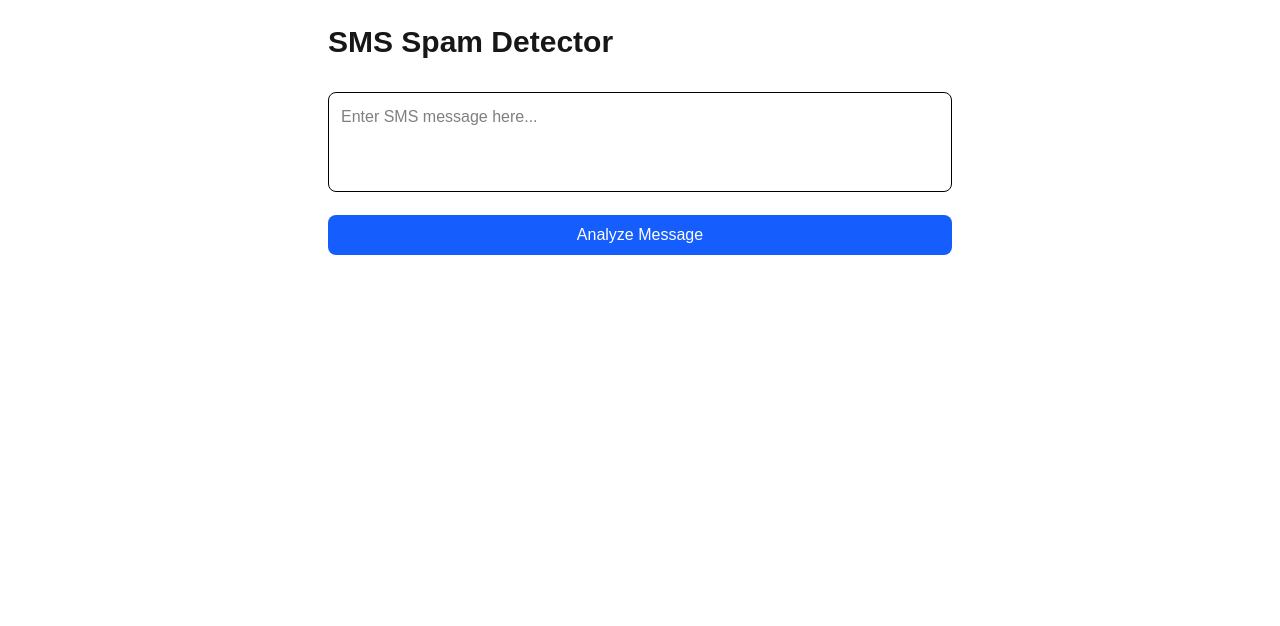
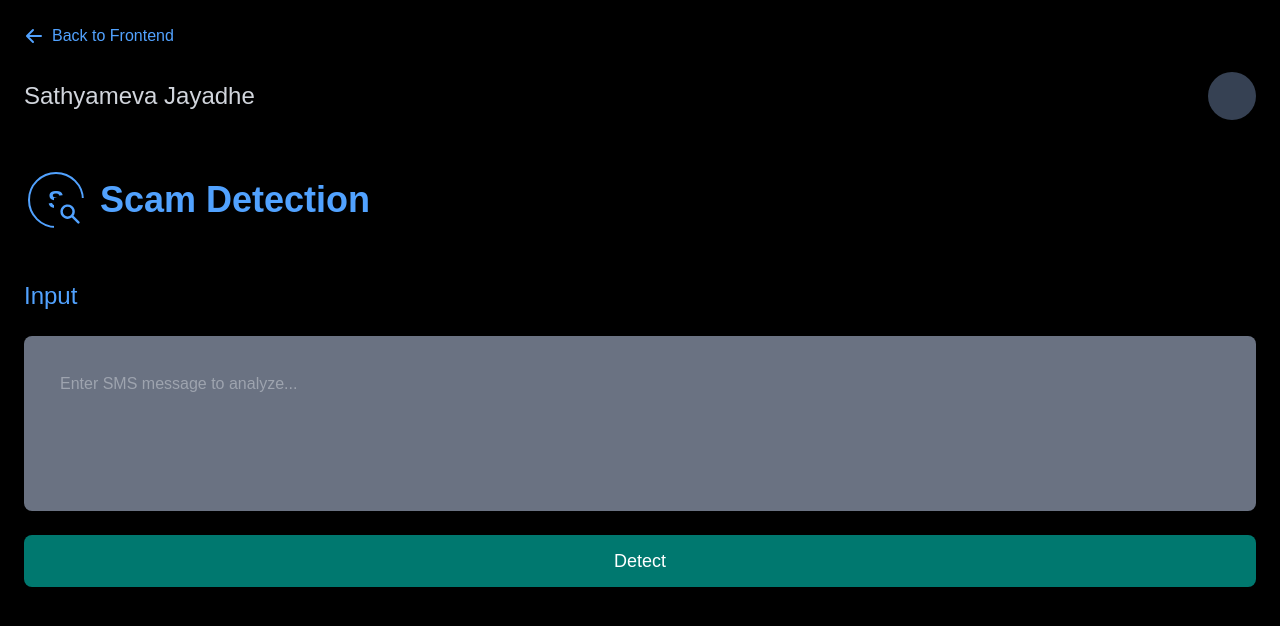
Before and after one commit to Noelithub77/criminus, a Next.js app: page /spam in a window 1280 px wide. Shown: the top 626 px of the page. Built offline with nearby package versions, Linux system fonts and the light colour scheme.

Commit message:
rerouting to spam and better spam detection ui

```diff
--- a/src/app/frontend/page.jsx
+++ b/src/app/frontend/page.jsx
@@ -136,10 +136,9 @@ function App() {
             strokeLinecap="round"
             strokeLinejoin="round"
           >
-            <circle cx="11" cy="11" r="8"></circle>
-            <line x1="21" y1="21" x2="16.65" y2="16.65"></line>
+            <path d="M21 15a2 2 0 0 1-2 2H7l-4 4V5a2 2 0 0 1 2-2h14a2 2 0 0 1 2 2z"></path>
           </svg>
-          <span>Search</span>
+          <span>Chat</span>
         </button>
         <button
           className={`tab-button ${activeTab === "report" ? "active" : ""}`}
--- a/src/app/globals.css
+++ b/src/app/globals.css
@@ -17,8 +17,32 @@
   }
 }
 
+html {
+  height: 100%;
+  box-sizing: border-box;
+}
+
+*, *:before, *:after {
+  box-sizing: inherit;
+}
+
 body {
   color: var(--foreground);
   background: var(--background);
   font-family: Arial, Helvetica, sans-serif;
+  margin: 0;
+  padding: 0;
+  min-height: 100vh;
+  display: flex;
+  flex-direction: column;
+  position: relative;
 }
+
+/* Ensure all main elements have proper layout */
+main {
+  flex: 1;
+  width: 100%;
+  max-width: 100%;
+  display: flex;
+  flex-direction: column;
+}
--- a/src/app/layout.js
+++ b/src/app/layout.js
@@ -19,12 +19,12 @@ export const metadata = {
 
 export default function RootLayout({ children }) {
   return (
-    <html lang="en">
+    <html lang="en" className="h-full">
       <head>
         <meta name="viewport" content="width=device-width, initial-scale=1, maximum-scale=1, user-scalable=0" />
       </head>
       <body
-        className={`${geistSans.variable} ${geistMono.variable} antialiased`}
+        className={`${geistSans.variable} ${geistMono.variable} antialiased min-h-screen flex flex-col`}
       >
         {children}
       </body>
--- a/src/app/spam/page.jsx
+++ b/src/app/spam/page.jsx
@@ -3,6 +3,19 @@
 import { useState, useRef, useEffect } from 'react';
 import { ChatGoogleGenerativeAI } from "@langchain/google-genai";
 import { analyzeLinkContent, extractUrls } from '../../utils/linkScraper';
+import Link from 'next/link';
+
+// Add CSS to ensure full width
+const pageStyles = {
+  minHeight: '100vh',
+  width: '100vw',
+  maxWidth: '100%',
+  margin: 0,
+  padding: '1.5rem',
+  backgroundColor: 'black',
+  color: '#d1d5db',
+  boxSizing: 'border-box'
+};
 
 export default function SpamDetection() {
   const [message, setMessage] = useState('');
@@ -34,6 +47,15 @@ export default function SpamDetection() {
   useEffect(() => {
     adjustTextareaHeight();
   }, [message]);
+
+  // Add effect to force layout recalculation after component mounts
+  useEffect(() => {
+    // Force layout recalculation
+    document.body.style.overflow = 'hidden';
+    setTimeout(() => {
+      document.body.style.overflow = '';
+    }, 0);
+  }, []);
 
   const handleMessageChange = (e) => {
     setMessage(e.target.value);
@@ -147,46 +169,129 @@ Content: ${link.scrapedContent || 'N/A'}
   };
 
   return (
-    <div className="max-w-2xl mx-auto p-6 space-y-6">
-      <h1 className="text-3xl font-bold mb-8">SMS Spam Detector</h1>
+    <div style={pageStyles}>
+      {/* Back button */}
+      <div className="mb-6">
+        <Link href="/frontend" className="flex items-center text-blue-400 hover:text-blue-300 transition-colors w-fit">
+          <svg xmlns="http://www.w3.org/2000/svg" className="h-5 w-5 mr-2" viewBox="0 0 20 20" fill="currentColor">
+            <path fillRule="evenodd" d="M9.707 16.707a1 1 0 01-1.414 0l-6-6a1 1 0 010-1.414l6-6a1 1 0 011.414 1.414L5.414 9H17a1 1 0 110 2H5.414l4.293 4.293a1 1 0 010 1.414z" clipRule="evenodd" />
+          </svg>
+          <span>Back to Frontend</span>
+        </Link>
+      </div>
 
-      <div className="space-y-4">
+      {/* Header with name */}
+      <div className="flex justify-between items-center mb-12">
+        <h1 className="text-2xl font-medium text-gray-300">Sathyameva Jayadhe</h1>
+        <div className="w-12 h-12 bg-gray-700 rounded-full"></div>
+      </div>
+
+      {/* Scam Detection Title with Icon */}
+      <div className="flex items-center gap-3 mb-10">
+        <div className="w-16 h-16 flex items-center justify-center">
+          <div className="w-14 h-14 bg-transparent rounded-full flex items-center justify-center border-2 border-blue-400 relative">
+            <span className="text-blue-400 text-2xl font-bold">S</span>
+            <div className="absolute -right-1 -bottom-1 w-8 h-8 bg-black flex items-center justify-center">
+              <svg xmlns="http://www.w3.org/2000/svg" className="h-6 w-6 text-blue-400" viewBox="0 0 20 20" fill="currentColor">
+                <path fillRule="evenodd" d="M8 4a4 4 0 100 8 4 4 0 000-8zM2 8a6 6 0 1110.89 3.476l4.817 4.817a1 1 0 01-1.414 1.414l-4.816-4.816A6 6 0 012 8z" clipRule="evenodd" />
+              </svg>
+            </div>
+          </div>
+        </div>
+        <h2 className="text-4xl font-bold text-blue-400">Scam Detection</h2>
+      </div>
+
+      {/* Input Section */}
+      <div className="mt-12">
+        <h3 className="text-2xl mb-6 text-blue-400">Input</h3>
+
+        <div className="bg-gray-500 bg-opacity-30 rounded-lg p-6 mb-6">
           <textarea
             ref={textareaRef}
-          className="w-full p-3 border rounded-lg min-h-[100px] text-black bg-white resize-none overflow-hidden"
-          placeholder="Enter SMS message here..."
+            className="w-full p-3 border-0 rounded-lg min-h-[120px] text-gray-300 bg-transparent resize-none focus:outline-none"
+            placeholder="Enter SMS message to analyze..."
             value={message}
             onChange={handleMessageChange}
-          rows={1}
+            rows={4}
           />
+
+          {/* Link icon */}
+          {message.includes('http') && (
+            <div className="flex items-center mt-2 text-gray-500">
+              <span className="mr-2">🔗</span>
+              <span className="text-sm">Link detected</span>
+            </div>
+          )}
+        </div>
 
         <button
           onClick={analyzeMessage}
           disabled={loading || isScrapingLinks}
-          className="w-full bg-blue-600 text-white py-2 px-4 rounded-lg hover:bg-blue-700 disabled:opacity-50"
+          className="w-full bg-teal-700 text-white py-3 px-4 rounded-lg hover:bg-teal-600 disabled:opacity-50 text-lg font-medium"
         >
-          {isScrapingLinks ? 'Scraping Links...' : loading ? 'Analyzing...' : 'Analyze Message'}
+          {isScrapingLinks ? 'Analyzing...' : loading ? 'Analyzing...' : 'Detect'}
         </button>
 
         {error && (
-          <div className="text-red-500 p-3 rounded-lg bg-red-50">
+          <div className="text-red-400 p-3 rounded-lg bg-red-900 bg-opacity-30 mt-4">
             {error}
           </div>
         )}
+      </div>
 
+      {/* Results Section */}
+      {parsedResult && (
+        <div className="mt-10 space-y-6">
+          <h3 className="text-2xl mb-6 text-gray-400">Analysis Results</h3>
+
+          <div className="bg-gray-800 p-6 rounded-lg">
+            <div className="grid grid-cols-2 gap-4 mb-6">
+              <div className="p-4 bg-gray-700 rounded-lg">
+                <h3 className="font-semibold text-orange-400">Spam Score</h3>
+                <div className="text-3xl font-bold text-orange-300">
+                  {parsedResult.spamScore}%
+                </div>
+              </div>
+              <div className="p-4 bg-gray-700 rounded-lg">
+                <h3 className="font-semibold text-red-400">Danger Score</h3>
+                <div className="text-3xl font-bold text-red-300">
+                  {parsedResult.dangerScore}%
+                </div>
+              </div>
+            </div>
+
+            <div>
+              <h3 className="font-semibold text-gray-300 mb-3">Warnings</h3>
+              <div className="bg-gray-700 p-4 rounded-lg">
+                <ul className="list-disc pl-5 space-y-2">
+                  {parsedResult.warnings?.map((warning, index) => (
+                    <li key={index} className="text-gray-300">
+                      {warning}
+                    </li>
+                  ))}
+                </ul>
+              </div>
+            </div>
+          </div>
+        </div>
+      )}
+
+      {/* Link Analysis Section */}
       {linkAnalysis && linkAnalysis.foundLinks && (
-          <div className="bg-blue-50 p-4 rounded-lg">
-            <h3 className="font-semibold text-blue-700 mb-2">Link Analysis</h3>
-            <p className="text-sm text-blue-600 mb-2">
+        <div className="mt-10 space-y-6">
+          <h3 className="text-2xl mb-6 text-gray-400">Link Analysis</h3>
+
+          <div className="bg-gray-800 p-6 rounded-lg">
+            <p className="text-sm text-gray-400 mb-4">
               Found {linkAnalysis.allLinks.length} link(s) in the message.
               {linkAnalysis.additionalInfo && ` ${linkAnalysis.additionalInfo}`}
             </p>
 
             {/* Link Summary */}
             {linkAnalysis.processedLinks.some(link => link.hasLoginForm || link.hasPasswordFields) && (
-              <div className="bg-red-50 p-3 rounded-lg mb-4 border border-red-200">
-                <p className="text-sm font-medium text-red-700 mb-1">⚠️ Warning: Suspicious Links Detected</p>
-                <p className="text-xs text-red-600">
+              <div className="bg-red-900 bg-opacity-30 p-4 rounded-lg mb-6 border border-red-800">
+                <p className="text-sm font-medium text-red-400 mb-1">⚠️ Warning: Suspicious Links Detected</p>
+                <p className="text-xs text-red-300">
                   One or more links contain login forms or password fields, which may indicate phishing attempts.
                   Be extremely cautious with these links.
                 </p>
@@ -199,51 +304,51 @@ Content: ${link.scrapedContent || 'N/A'}
                 const isSuspicious = link.hasLoginForm || link.hasPasswordFields;
 
                 return (
-                  <div key={index} className={`bg-white p-4 rounded-lg border ${isSuspicious ? 'border-red-300' : 'border-blue-200'}`}>
+                  <div key={index} className={`bg-gray-700 p-4 rounded-lg border ${isSuspicious ? 'border-red-800' : 'border-gray-600'}`}>
                     <div className="flex justify-between items-start mb-2">
-                      <h4 className="font-medium text-blue-800 break-all">{link.url}</h4>
+                      <h4 className="font-medium text-blue-300 break-all">{link.url}</h4>
                       <div className="flex items-center gap-2">
                         {isSuspicious && (
-                          <span className="text-xs px-2 py-1 rounded-full bg-red-100 text-red-800 flex items-center">
+                          <span className="text-xs px-2 py-1 rounded-full bg-red-900 text-red-300 flex items-center">
                             <span className="mr-1">⚠️</span> Suspicious
                           </span>
                         )}
-                        <span className="text-xs px-2 py-1 rounded-full bg-gray-100 text-gray-800">Link {index + 1}</span>
+                        <span className="text-xs px-2 py-1 rounded-full bg-gray-600 text-gray-300">Link {index + 1}</span>
                       </div>
                     </div>
 
                     {link.error ? (
-                      <div className="text-red-500 text-sm p-2 bg-red-50 rounded">
+                      <div className="text-red-400 text-sm p-2 bg-red-900 bg-opacity-30 rounded">
                         <p className="font-medium">Error analyzing link:</p>
                         <p>{link.error}</p>
                       </div>
                     ) : (
                       <div className="space-y-3">
                         <div className="grid grid-cols-1 md:grid-cols-2 gap-3">
-                          <div className="p-3 bg-gray-50 rounded">
-                            <p className="text-sm font-medium text-gray-700">Title</p>
-                            <p className="text-sm text-gray-900">{link.title || 'N/A'}</p>
+                          <div className="p-3 bg-gray-800 rounded">
+                            <p className="text-sm font-medium text-gray-400">Title</p>
+                            <p className="text-sm text-gray-300">{link.title || 'N/A'}</p>
                           </div>
-                          <div className="p-3 bg-gray-50 rounded">
-                            <p className="text-sm font-medium text-gray-700">Description</p>
-                            <p className="text-sm text-gray-900">{link.metaDescription || 'N/A'}</p>
+                          <div className="p-3 bg-gray-800 rounded">
+                            <p className="text-sm font-medium text-gray-400">Description</p>
+                            <p className="text-sm text-gray-300">{link.metaDescription || 'N/A'}</p>
                           </div>
                         </div>
 
                         {/* Security indicators */}
                         <div className="flex flex-wrap gap-2">
                           {link.hasForms && (
-                            <span className="text-xs px-2 py-1 rounded-full bg-yellow-100 text-yellow-800">
+                            <span className="text-xs px-2 py-1 rounded-full bg-yellow-900 bg-opacity-30 text-yellow-300">
                               Contains Forms
                             </span>
                           )}
                           {link.hasPasswordFields && (
-                            <span className="text-xs px-2 py-1 rounded-full bg-orange-100 text-orange-800">
+                            <span className="text-xs px-2 py-1 rounded-full bg-orange-900 bg-opacity-30 text-orange-300">
                               Password Fields
                             </span>
                           )}
                           {link.hasLoginForm && (
-                            <span className="text-xs px-2 py-1 rounded-full bg-red-100 text-red-800">
+                            <span className="text-xs px-2 py-1 rounded-full bg-red-900 bg-opacity-30 text-red-300">
                               ⚠️ Login Form (Potential Phishing)
                             </span>
                           )}
@@ -253,10 +358,10 @@ Content: ${link.scrapedContent || 'N/A'}
                         <div className={`md:block ${expandedLinks[index] ? 'block' : 'hidden'}`}>
                           {/* Content preview */}
                           <div className="mt-2">
-                            <p className="text-sm font-medium text-gray-700 mb-1">Content Preview</p>
-                            <div className="text-xs p-3 bg-gray-50 rounded max-h-32 overflow-y-auto">
+                            <p className="text-sm font-medium text-gray-400 mb-1">Content Preview</p>
+                            <div className="text-xs p-3 bg-gray-800 rounded max-h-32 overflow-y-auto">
                               {link.scrapedContent ? (
-                                <p className="whitespace-pre-wrap text-gray-900">{link.scrapedContent}</p>
+                                <p className="whitespace-pre-wrap text-gray-300">{link.scrapedContent}</p>
                               ) : (
                                 <p className="text-gray-500 italic">No content available</p>
                               )}
@@ -266,10 +371,10 @@ Content: ${link.scrapedContent || 'N/A'}
                           {/* Headers if available */}
                           {link.h1s && link.h1s.length > 0 && (
                             <div className="mt-2">
-                              <p className="text-sm font-medium text-gray-700 mb-1">Main Headers</p>
+                              <p className="text-sm font-medium text-gray-400 mb-1">Main Headers</p>
                               <ul className="text-xs list-disc list-inside pl-2">
                                 {link.h1s.slice(0, 3).map((header, i) => (
-                                  <li key={i} className="text-gray-700">{header}</li>
+                                  <li key={i} className="text-gray-300">{header}</li>
                                 ))}
                                 {link.h1s.length > 3 && (
                                   <li className="text-gray-500 italic">...and {link.h1s.length - 3} more</li>
@@ -291,7 +396,7 @@ Content: ${link.scrapedContent || 'N/A'}
                     {/* Expand/collapse button for mobile */}
                     <button
                       onClick={() => toggleLinkExpand(index)}
-                      className="mt-3 text-xs text-blue-600 hover:text-blue-800 md:hidden block w-full text-center py-1 border border-blue-100 rounded"
+                      className="mt-3 text-xs text-blue-400 hover:text-blue-300 md:hidden block w-full text-center py-1 border border-gray-600 rounded"
                     >
                       {expandedLinks[index] ? 'Show less details' : 'Show more details'}
                     </button>
@@ -300,49 +405,8 @@ Content: ${link.scrapedContent || 'N/A'}
               })}
             </div>
           </div>
-        )}
-
-        {parsedResult && (
-          <div className="space-y-6">
-            <div className="bg-white p-6 rounded-lg shadow-lg">
-              <div className="grid grid-cols-2 gap-4">
-                <div className="p-4 bg-orange-50 rounded-lg">
-                  <h3 className="font-semibold text-orange-700">Spam Score</h3>
-                  <div className="text-3xl font-bold text-orange-500">
-                    {parsedResult.spamScore}%
-                  </div>
-                </div>
-                <div className="p-4 bg-red-50 rounded-lg">
-                  <h3 className="font-semibold text-red-700">Danger Score</h3>
-                  <div className="text-3xl font-bold text-red-500">
-                    {parsedResult.dangerScore}%
-                  </div>
-                </div>
-              </div>
-
-              <div className="mt-6">
-                <h3 className="font-semibold text-gray-700 mb-3">Warnings</h3>
-                <div className="bg-yellow-50 p-4 rounded-lg">
-                  <ul className="list-disc pl-5 space-y-2">
-                    {parsedResult.warnings?.map((warning, index) => (
-                      <li key={index} className="text-gray-700">
-                        {warning}
-                      </li>
-                    ))}
-                  </ul>
-                </div>
-              </div>
-            </div>
-
-            <div className="bg-gray-800 p-6 rounded-lg shadow-lg">
-              <h3 className="font-semibold text-white mb-3">Raw Response</h3>
-              <pre className="whitespace-pre-wrap break-words text-sm text-gray-300">
-                {JSON.stringify(result, null, 2)}
-              </pre>
-            </div>
         </div>
       )}
     </div>
-    </div>
   );
 }
```
Also changed, not shown: src/app/spam/page.module.css (added, +30 -0 lines). Lines whose indentation alone changed are shown as unchanged.
